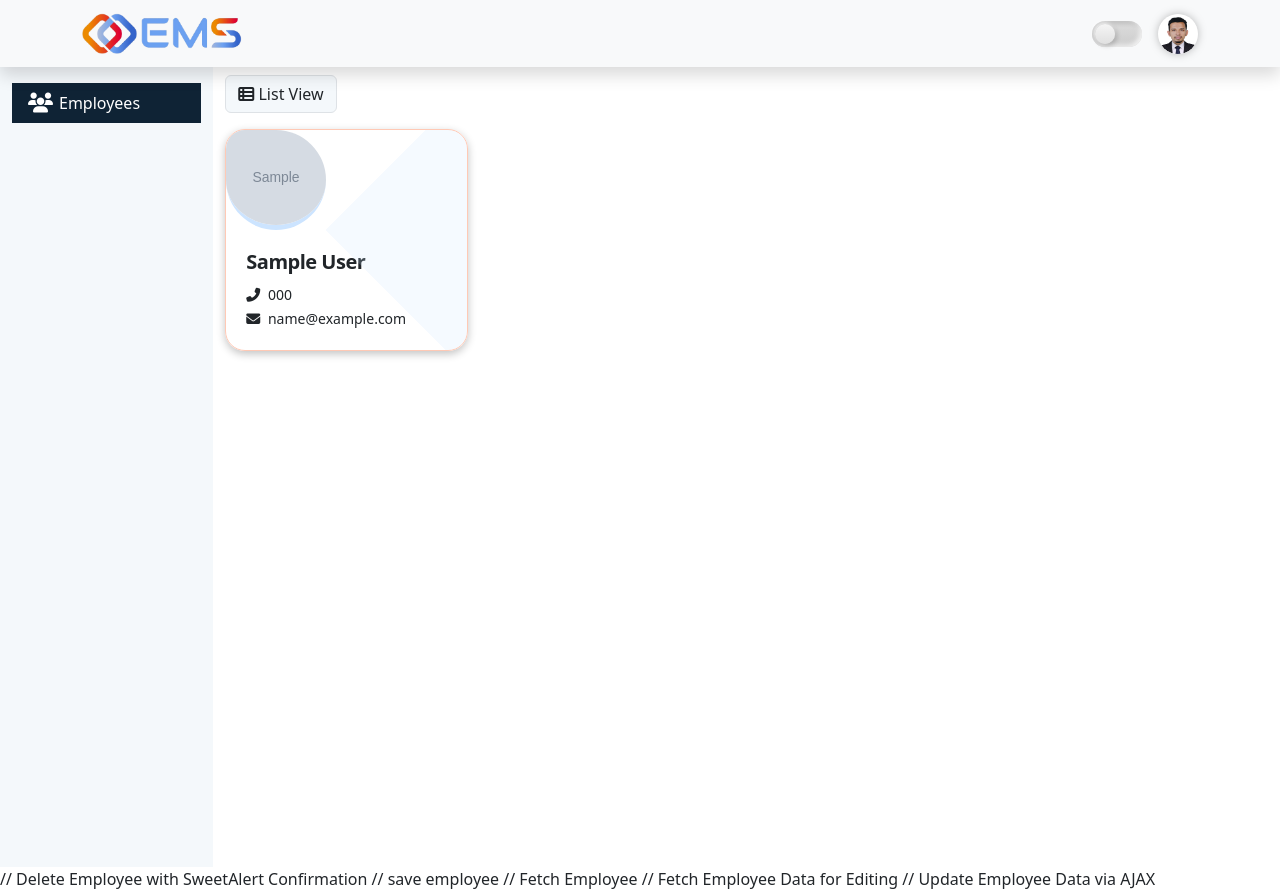
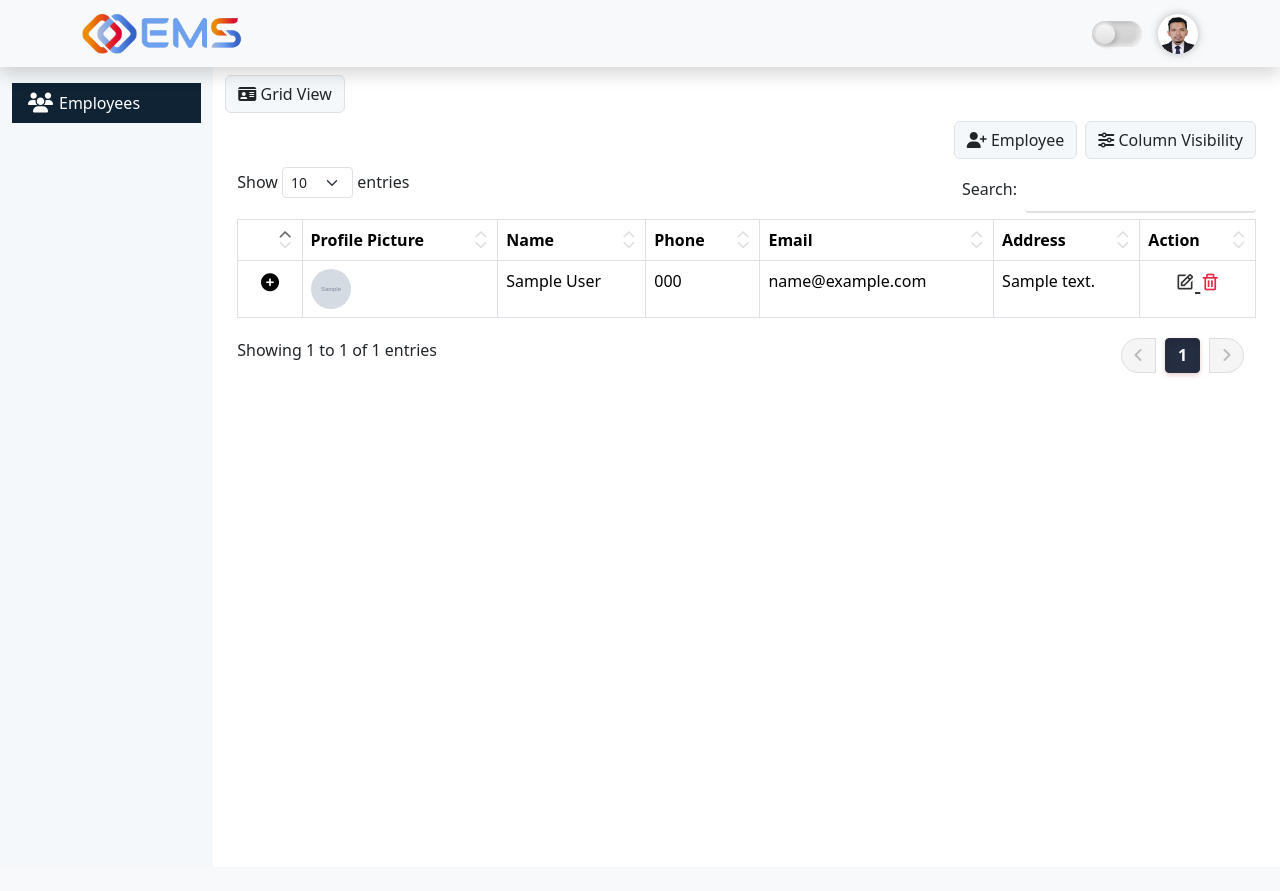
Before and after one commit to engrmhjohn/BroTecs-task, a Laravel app: page / in a window 1280 px wide. After the commit the page ends 376 px from the top, so only its background shows below. Run offline with Laravel 12, Linux system fonts and the light colour scheme; tables that the repository leaves empty hold one stand-in row (values such as "Sample post"); grey boxes marked "Sample" are stand-in pictures.

Commit message:
view order change

```diff
--- a/app/Http/Controllers/EmployeeController.php
+++ b/app/Http/Controllers/EmployeeController.php
@@ -62,7 +62,7 @@ class EmployeeController extends Controller
             'phone' => 'required|unique:employees,phone,' . $id,
             'email' => 'required|unique:employees,email,' . $id,
             'address' => 'required',
-            'description' => 'required',
+            'description' => 'nullable',
         ]);
 
         $employee = Employee::find($id);
--- a/resources/views/frontend/home/index.blade.php
+++ b/resources/views/frontend/home/index.blade.php
@@ -91,33 +91,10 @@
             <!-- Main Content -->
             <main class="col-lg-10 col-md-9 col-sm-8 col-10">
                 <button class="btn toggle-btn view-change-btn mt-2" onclick="toggleView()">
-                    <i class="fa-solid fa-table-list"></i> List View
+                    <i class="fa-solid fa-id-card"></i> Grid View
                 </button>
                 <div class="tab-content">
-                    <div id="cardView" class="tab-pane fade show active">
-                        <div class="row">
-                            @foreach($employees as $employee)
-                            <div class="col-xl-3 col-lg-4 col-md-6 col-sm-12 mt-3">
-                                <div class="employee-card" data-bs-toggle="collapse" data-bs-target="#collapse5" aria-expanded="false" aria-controls="collapse5">
-                                    <span class="shape"></span>
-                                    <img class="card-img-top" src="{{ asset('uploads/employees/' . $employee->profile_picture) }}" alt="Profile">
-                                    <div class="card-body">
-                                        <h4 class="employee-title">{{ $employee->name }}</h4>
-                                        <small><i class="fas fa-phone-alt me-1"></i> {{ $employee->phone }}</small> <br>
-                                        <small><i class="fas fa-envelope me-1"></i> {{ $employee->email }}</small>
-                                    </div>
-                                    <div class="collapse" id="collapse5">
-                                        <div class="employee-address">
-                                            <p><i class="fas fa-map-marker-alt me-1"></i> {{ $employee->address }}</p>
-                                        </div>
-                                    </div>
-                                </div>
-                            </div>
-                            @endforeach
-                        </div>
-                    </div>
-                </div>
-                <div id="tableView" class="tab-pane fade mb-3">
+                    <div id="tableView" class="tab-pane fade show active mb-3">
                         <div class="container mt-2">
                             <!-- Toggle Buttons for Column Visibility -->
                             <div class="custom-dropdown d-flex justify-content-end">
@@ -186,6 +163,29 @@
                             </table>
                         </div>
                     </div>
+                    <div id="cardView" class="tab-pane fade">
+                        <div class="row">
+                            @foreach($employees as $employee)
+                            <div class="col-xl-3 col-lg-4 col-md-6 col-sm-12 mt-3">
+                                <div class="employee-card" data-bs-toggle="collapse" data-bs-target="#collapse5" aria-expanded="false" aria-controls="collapse5">
+                                    <span class="shape"></span>
+                                    <img class="card-img-top" src="{{ asset('uploads/employees/' . $employee->profile_picture) }}" alt="Profile">
+                                    <div class="card-body">
+                                        <h4 class="employee-title">{{ $employee->name }}</h4>
+                                        <small><i class="fas fa-phone-alt me-1"></i> {{ $employee->phone }}</small> <br>
+                                        <small><i class="fas fa-envelope me-1"></i> {{ $employee->email }}</small>
+                                    </div>
+                                    <div class="collapse" id="collapse5">
+                                        <div class="employee-address">
+                                            <p><i class="fas fa-map-marker-alt me-1"></i> {{ $employee->address }}</p>
+                                        </div>
+                                    </div>
+                                </div>
+                            </div>
+                            @endforeach
+                        </div>
+                    </div>
+                </div>
         </div>
         </main>
     </div>
@@ -233,7 +233,7 @@
                             <input type="file" name="profile_picture" class="dropify" data-height="150">
                             <small class="text-danger error-profile_picture"></small>
                         </div>
-                        <button type="submit" class="btn btn-primary">Add Employee</button>
+                        <button type="submit" class="btn add-employee-btn float-end">Add Employee</button>
                     </form>
                 </div>
             </div>
@@ -245,7 +245,7 @@
 
     <!-- Edit Modal -->
     <div class="modal fade" id="editEmployeeModal" tabindex="-1" aria-labelledby="editEmployeeModalLabel" aria-hidden="true">
-        <div class="modal-dialog">
+        <div class="modal-dialog modal-dialog-scrollable">
             <div class="modal-content">
                 <div class="modal-header">
                     <h5 class="modal-title" id="editEmployeeModalLabel">Edit Employee</h5>
@@ -281,11 +281,11 @@
                             <span class="text-danger error-description"></span>
                         </div>
                         <div class="mb-3">
-                            <label for="edit_profile_picture" class="form-label">Profile Picture</label>
-                            <input type="file" class="form-control" id="edit_profile_picture" name="profile_picture" required>
+                            <label for="edit_profile_picture" class="form-label">Choose New Profile</label>
+                            <input type="file" class="dropify" id="edit_profile_picture" name="profile_picture" required>
                             <img id="edit_preview_image" src="" alt="Profile" class="mt-2" width="100">
                         </div>
-                        <button type="submit" class="btn btn-primary">Update Employee</button>
+                        <button type="submit" class="btn add-employee-btn float-end">Update Employee</button>
                     </form>
                 </div>
             </div>
@@ -311,7 +311,7 @@
 
     </script>
 
-    // Delete Employee with SweetAlert Confirmation
+    <!-- Delete Employee with SweetAlert Confirmation -->
     <script>
         $(document).on("click", ".delete-icon", function(e) {
             e.preventDefault();
@@ -331,7 +331,7 @@
                         url: "/delete-employee/" + id
                         , type: "DELETE"
                         , data: {
-                            _token: "{{ csrf_token() }}" // Laravel requires CSRF token
+                            _token: "{{ csrf_token() }}"
                         }
                         , success: function(response) {
                             Swal.fire({
@@ -343,7 +343,7 @@
                             });
 
                             fetchEmployees(); // Reload the employee list dynamically
-                            location.reload();
+                            window.location.href = "{{ route('/') }}";
                         }
                         , error: function(xhr, status, error) {
                             Swal.fire("Error!", "Something went wrong.", "error");
@@ -356,7 +356,7 @@
     </script>
 
 
-    // save employee
+    <!-- save employee -->
     <script>
         $("#employeeForm").submit(function(e) {
         e.preventDefault();
@@ -394,7 +394,8 @@
     });
     </script>
 
-    // Fetch Employee
+
+    <!-- Fetch Employee -->
     <script>
     function fetchEmployees() {
         $.ajax({
@@ -458,7 +459,7 @@
     </script>
 
 
-    // Fetch Employee Data for Editing
+    <!-- Fetch Employee Data for Editing -->
     <script>
         $(document).on("click", ".edit-icon", function(e) {
             e.preventDefault();
@@ -485,7 +486,7 @@
     </script>
 
 
-    // Update Employee Data via AJAX
+    <!-- Update Employee Data via AJAX -->
     <script>
         $("#editEmployeeForm").submit(function(e) {
             e.preventDefault();
```
Also changed, not shown: public/uploads/employees/1740207349.jpg (added), public/uploads/employees/1740207495.jpg (added), public/uploads/employees/1740214502.jpg (added). Lines whose indentation alone changed are shown as unchanged.
